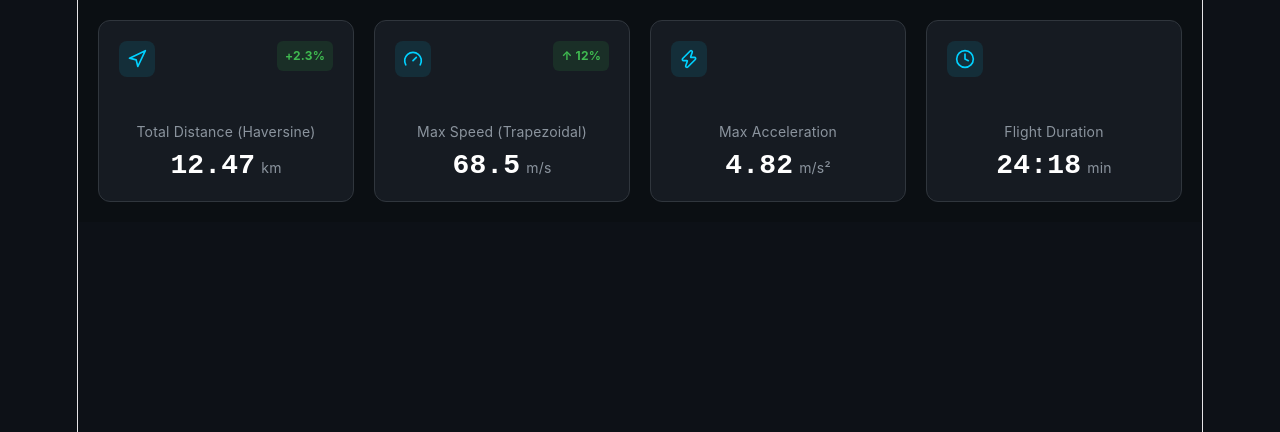
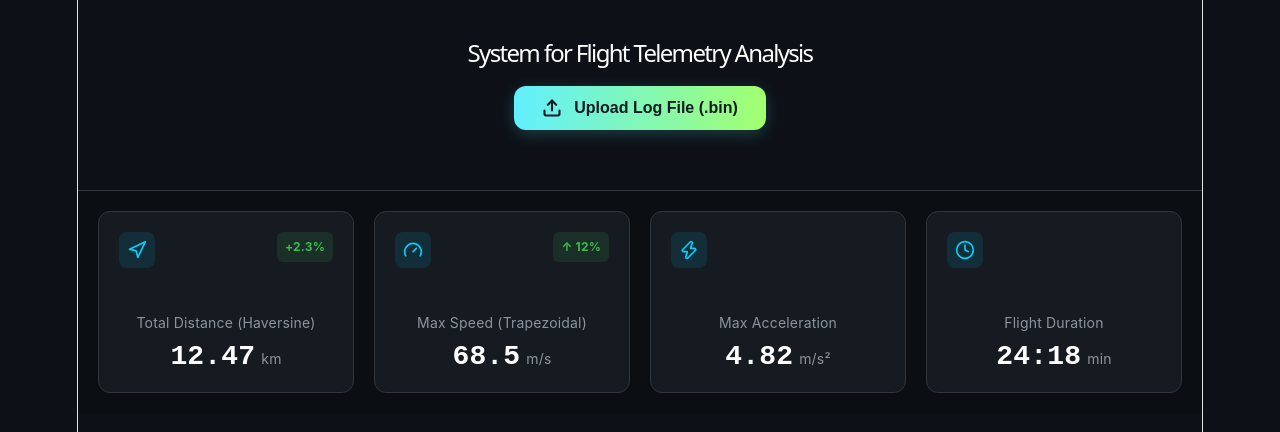
Before and after one commit to nazarsokal/KTM_testove, a React (Vite) app in the folder react-app/: page / in a window 1280 px wide. Shown: the top 432 px of the page. Built offline with nearby package versions, Linux system fonts and the light colour scheme.

Commit message:
add upload file button
add upload file button to the header and add style for it

```diff
--- a/react-app/src/App.jsx
+++ b/react-app/src/App.jsx
@@ -3,6 +3,7 @@ import reactLogo from './assets/react.svg'
 import viteLogo from './assets/vite.svg'
 import heroImg from './assets/hero.png'
 import MetricsGrid from './components/Metrics/MetricsGrid';
+import FileUploader from './components/Upload/FileUploader';
 import './App.css'
 
 function App() {
@@ -32,7 +33,12 @@ function App() {
 
       {/*<div className="ticks"></div>*/}
 
-
+        <header className="dashboard-header">
+            <div className="header-content">
+                <h1>System for Flight Telemetry Analysis</h1>
+                <FileUploader onFileUpload={(file) => console.log("Завантажено:", file)} />
+            </div>
+        </header>
 
       <section className="metrics-section">
         <MetricsGrid />
--- /dev/null
+++ b/react-app/src/components/Upload/FileUploader.css
@@ -0,0 +1,31 @@
+.uploader-wrapper {
+    display: flex;
+    justify-content: center;
+    margin: 20px 0;
+}
+
+.gradient-upload-btn {
+    display: flex;
+    align-items: center;
+    gap: 12px;
+    padding: 12px 28px;
+    border-radius: 12px;
+    border: none;
+    cursor: pointer;
+    font-weight: 600;
+    font-size: 16px;
+    color: #121b22;
+    background: linear-gradient(90deg, #62efff 0%, #a2ff6e 100%);
+    transition: all 0.3s ease;
+    box-shadow: 0 4px 15px rgba(98, 239, 255, 0.2);
+}
+
+.gradient-upload-btn:hover {
+    transform: translateY(-2px);
+    box-shadow: 0 6px 20px rgba(98, 239, 255, 0.4);
+    filter: brightness(1.05);
+}
+
+.btn-icon {
+    stroke-width: 2.5px;
+}
--- /dev/null
+++ b/react-app/src/components/Upload/FileUploader.jsx
@@ -0,0 +1,38 @@
+import React, { useRef } from 'react';
+import { Upload } from 'lucide-react';
+import './FileUploader.css';
+
+const FileUploader = ({ onFileUpload }) => {
+    const fileInputRef = useRef(null);
+
+    const handleClick = () => {
+        fileInputRef.current.click();
+    };
+
+    const handleFileChange = (event) => {
+        const file = event.target.files[0];
+        if (file && file.name.endsWith('.bin') || file.name.endsWith('.BIN')) {
+            onFileUpload(file);
+        } else {
+            alert("Please upload a .bin file");
+        }
+    };
+
+    return (
+        <div className="uploader-wrapper">
+            <input
+                type="file"
+                ref={fileInputRef}
+                onChange={handleFileChange}
+                accept=".bin"
+                style={{ display: 'none' }}
+            />
+            <button className="gradient-upload-btn" onClick={handleClick}>
+                <Upload size={20} className="btn-icon" />
+                <span>Upload Log File (.bin)</span>
+            </button>
+        </div>
+    );
+};
+
+export default FileUploader;
```
Also changed, not shown: 1 other file (tests, documents, lock files or other folders).
